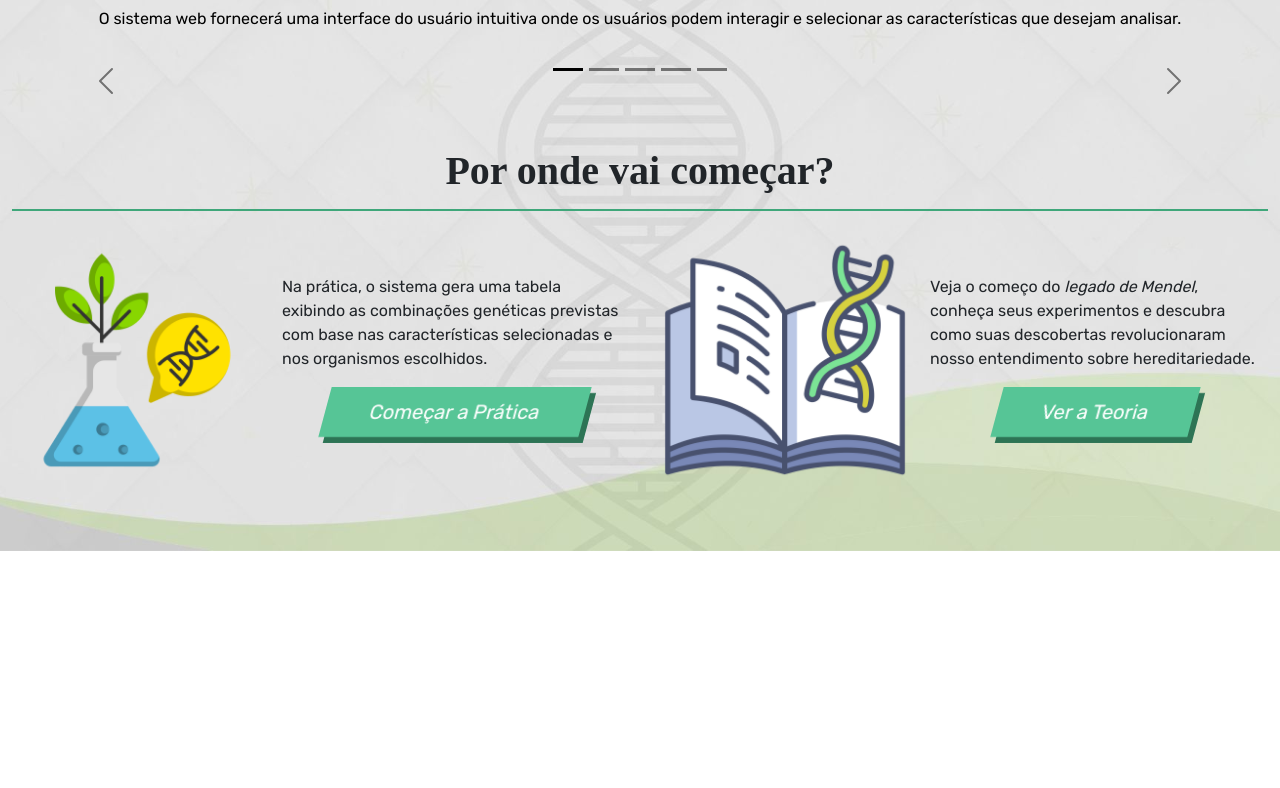
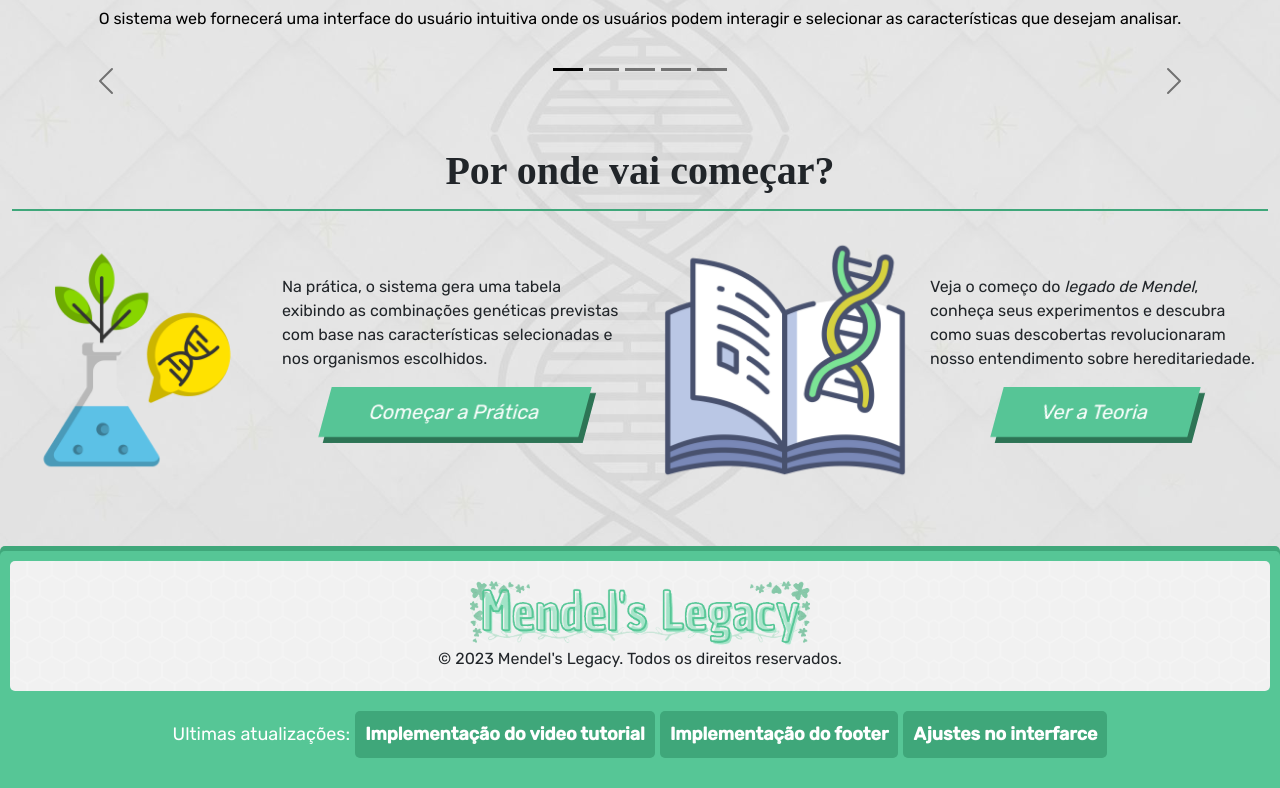
Before and after one commit to JohnatanCC/mendel_legacy, a plain HTML site: page index.html in a window 1280 px wide. Shown: the part 937-1725 px from the top of the page. Before the commit the page ends 1488 px from the top, so only its background shows below. Drawn offline with nearby package versions, Linux system fonts and the light colour scheme; a web font is replaced by a local one.

Commit message:
Implementação do footer

```diff
--- a/Assets/css/style.css
+++ b/Assets/css/style.css
@@ -7,7 +7,9 @@
 
 }
 
-
+main {
+    min-height: 100vh;
+}
 
 section {
     margin: 50px 0;
@@ -77,6 +79,7 @@ body {
     transition: all ease 0.5s;
 
 
+
 }
 
 body::-webkit-scrollbar {
@@ -99,7 +102,7 @@ body::-moz-scrollbar-thumb {
 }
 
 .logotipo {
- max-width: 350px;
+    max-width: 350px;
 }
 
 .bg-practice {
@@ -1207,7 +1210,7 @@ input {
     left: 0;
     top: 0;
     background-color: var(--light);
-    border-right:var(--green) 10px solid;
+    border-right: var(--green) 10px solid;
     overflow-x: hidden;
 
     z-index: 98;
@@ -1452,7 +1455,7 @@ input {
 }
 
 .iframe-area iframe {
-    max-width:100% ;
+    max-width: 100%;
 }
 
 
@@ -1462,6 +1465,47 @@ input {
     padding: 10px;
 
     font-size: 18px;
+}
+
+footer {
+    padding: 10px;
+    background-color: var(--green);
+    box-shadow: 0 -5px 0 var(--dark-green);
+    border-top-left-radius: 5px;
+    border-top-right-radius: 5px;
+}
+
+footer .placeholder {
+    background-color: var(--light);
+    text-align: center;
+    display: flex;
+    flex-direction: column;
+    border-radius: 5px;
+    padding: 20px;
+    justify-content: center;
+    background-image: url('../imgs/bg.jpg');
+    background-size: contain;
+    align-items: center;
+}
+
+.updates {
+    color: #FFF;
+    font-size: 18px;
+    text-align: center;
+    margin: 20px 0;
+    display: flex;
+    align-items: center;
+    justify-content: center;
+    gap: 5px;
+    flex-wrap: wrap;
+}
+
+.update {
+    padding: 10px;
+    border-radius: 5px;
+    background-color: var(--dark-green);
+    font-weight: bold;
+
 }
 
 
@@ -1480,35 +1524,45 @@ input {
     .menu-expand {
         display: flex;
     }
+
     .navigation {
         width: 0px;
         opacity: 0;
     }
+
     main {
         padding: 5px;
     }
+
     .logotipo {
         max-width: 250px;
-       }
+    }
+
     .theory-area img {
         width: 350px;
     }
+
     .content {
         display: flex;
         flex-direction: column;
     }
-    .iframe-area  {
+
+    .iframe-area {
         max-width: 350px;
     }
-    .check-area #espacoDisplay{
+
+    .check-area #espacoDisplay {
         flex-direction: column !important;
     }
+
     .ml-default {
         margin: 0;
     }
+
     #tabelaAlelos {
         transform: scale(0.8);
     }
+
     .preload img {
         max-width: 300px;
     }
@@ -1518,25 +1572,36 @@ input {
     .col-6 {
         width: 100%;
     }
+
+    .update {
+        font-size: 14px;
+    }
+
     .calc-features {
         width: 100%;
     }
+
     .page-buttons>button {
         font-size: 0;
     }
+
     .menu-expand {
         display: flex;
     }
+
     .navigation {
         width: 0px;
         opacity: 0;
     }
+
     .text-button {
         margin: 0;
     }
+
     .ml-default {
         margin: 0;
     }
+
     .page-buttons {
         justify-content: center;
         gap: 60px;
--- a/index.html
+++ b/index.html
@@ -348,6 +348,21 @@
         </div>
       </div>
     </div>
+
+    <footer>
+      <div class="placeholder">
+      <img class="logotipo" src="Assets/imgs/Mendel_legancy_logo.png" alt="">
+      <span>&copy; 2023 Mendel's Legacy. Todos os direitos reservados.</span>
+    </div>
+    <div class="updates">
+      <span class="d-block" >Ultimas atualizações:</span>
+      <span class="update">Implementação do video tutorial</span>
+      <span class="update">Implementação do footer</span>
+      <span class="update">Ajustes no interfarce</span>
+    </div>
+    </footer>
+
+
   </body>
 
   <script>
```
Also changed, not shown: 1 other file.
